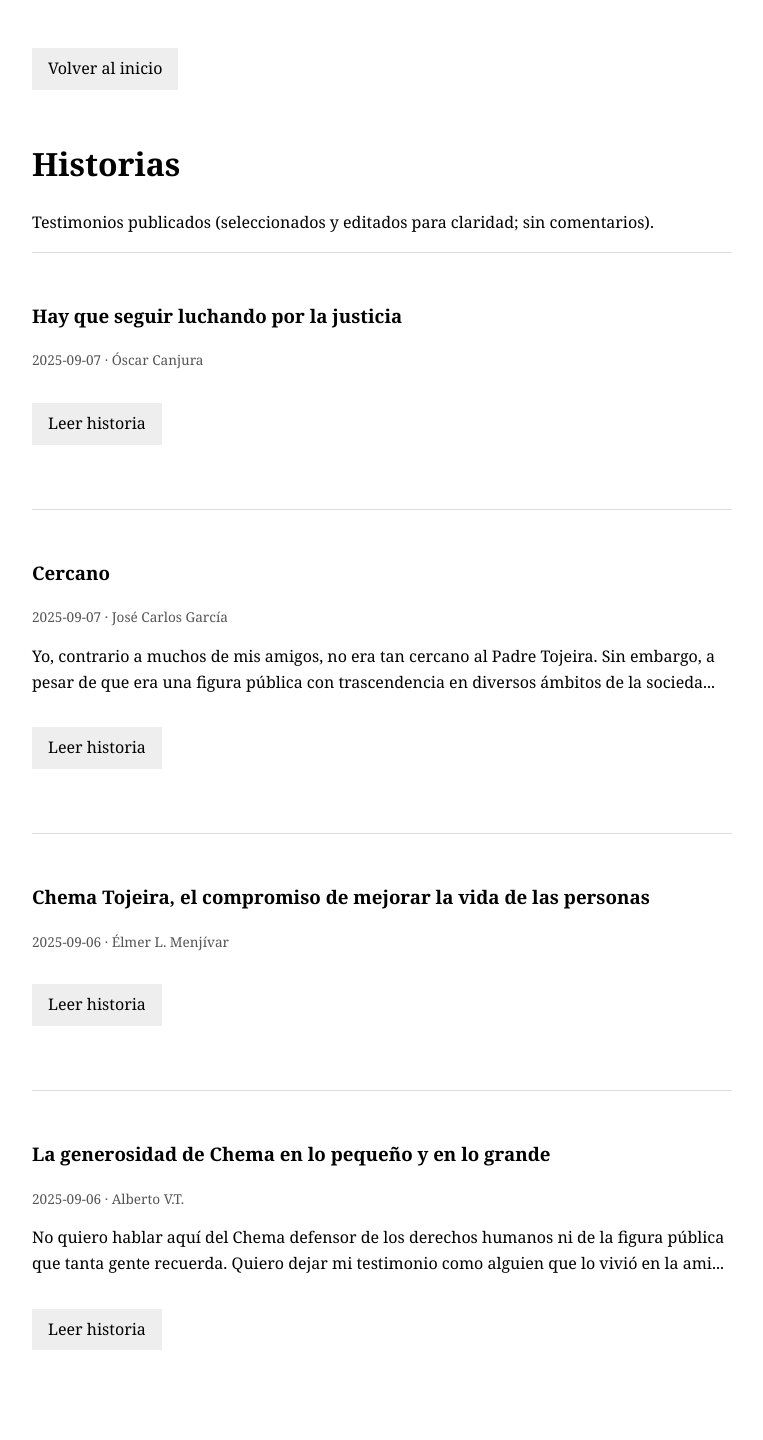
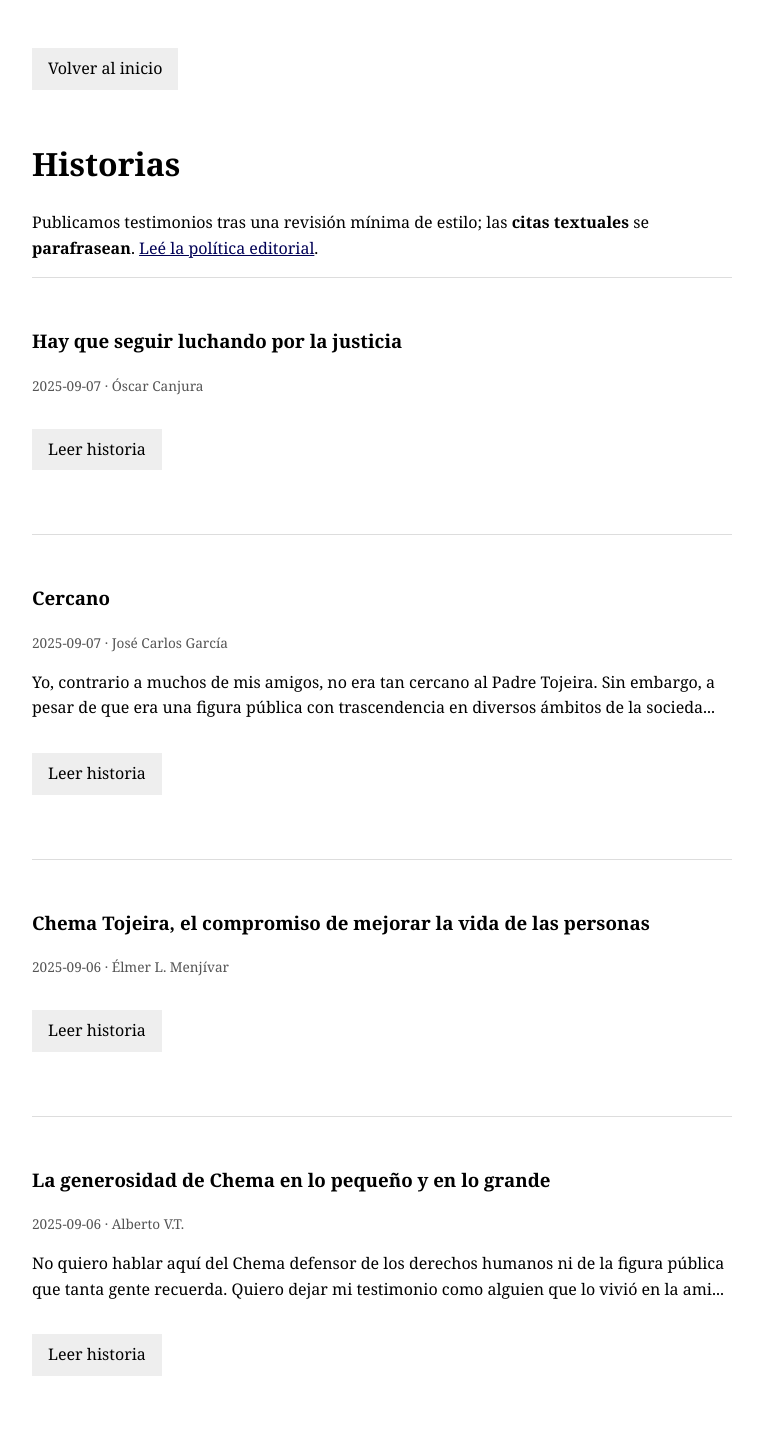
Before and after one commit to albertovth/graciaschema-site, a Jekyll site: the page built from historias.html, in a window 1280 px wide. Shown: the whole page, without its empty margins (258-1021 px from the left). Built offline with Jekyll 4.4.1, drawn with Linux system fonts in a browser that asks for light colours; before the commit the page ends 1414 px from its top, so only the background shows below that.

Commit message:
Update historias.html

```diff
--- a/historias.html
+++ b/historias.html
@@ -10,7 +10,10 @@ permalink: /historias
 
 <h1>Historias</h1>
 
-<p>Testimonios publicados (seleccionados y editados para claridad; sin comentarios).</p>
+<p class="note">
+  Publicamos testimonios tras una revisión mínima de estilo; las <strong>citas textuales</strong> se <strong>parafrasean</strong>.
+  <a href="{{ '/acerca' | relative_url }}">Leé la política editorial</a>.
+</p>
 
 <div class="cards">
   {% for post in site.posts %}
```
